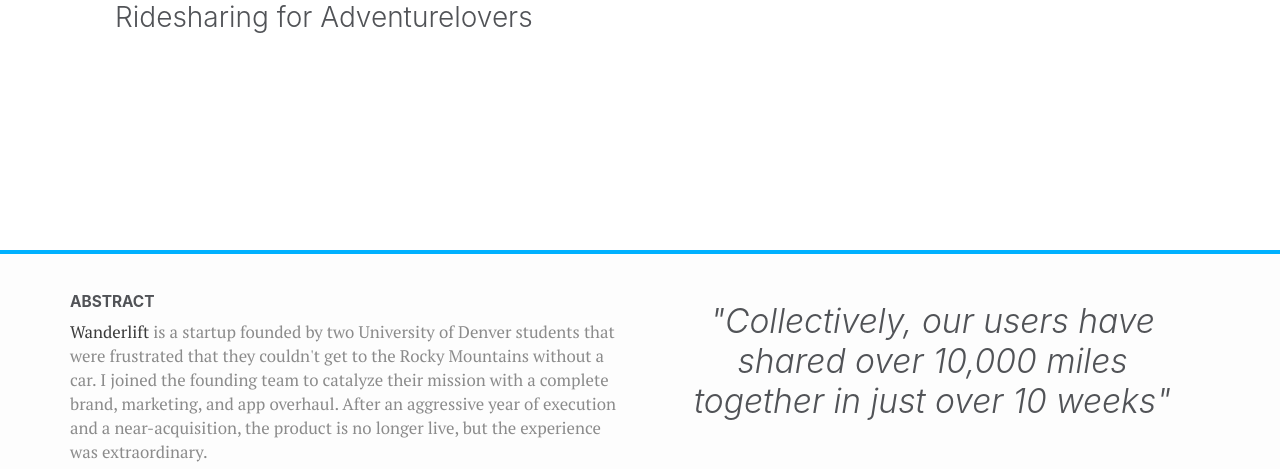
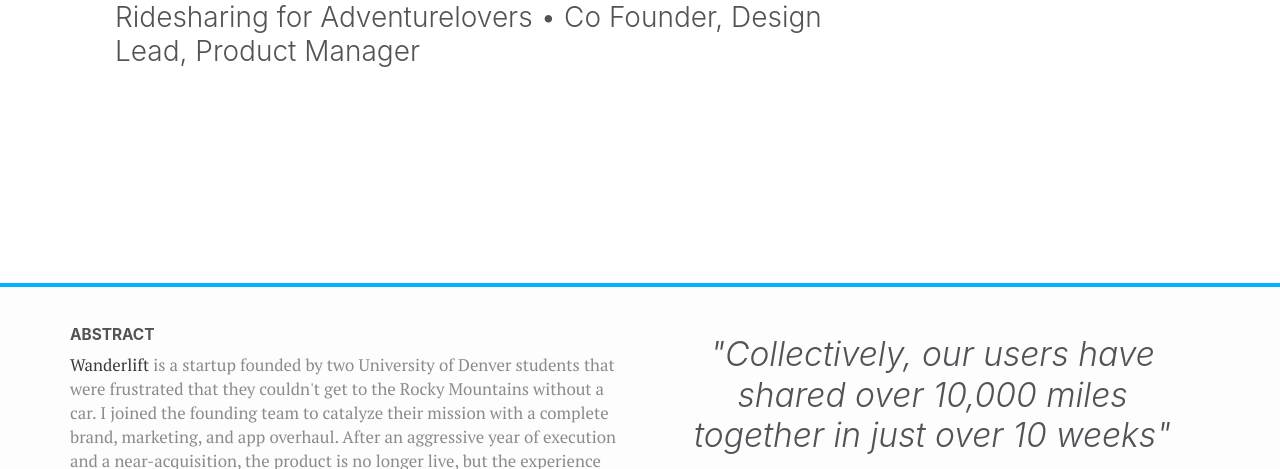
Before and after one commit to drfarrell/Wanderlift, a plain HTML site: page index.html in a window 1280 px wide. Shown: the part 313-782 px from the top of the page. Drawn offline with nearby package versions, Linux system fonts and the light colour scheme; a web font is replaced by a local one.

Commit message:
Added title

```diff
--- a/index.html
+++ b/index.html
@@ -47,7 +47,7 @@
     <div class="container">
       <div class="descriptor">
         <h1>Wanderlift</h1>
-        <h2>Ridesharing for Adventurelovers</h2>
+        <h2>Ridesharing for Adventurelovers • Co Founder, Design Lead, Product Manager</h2>
       </div>
     </div>
   </div>
```
